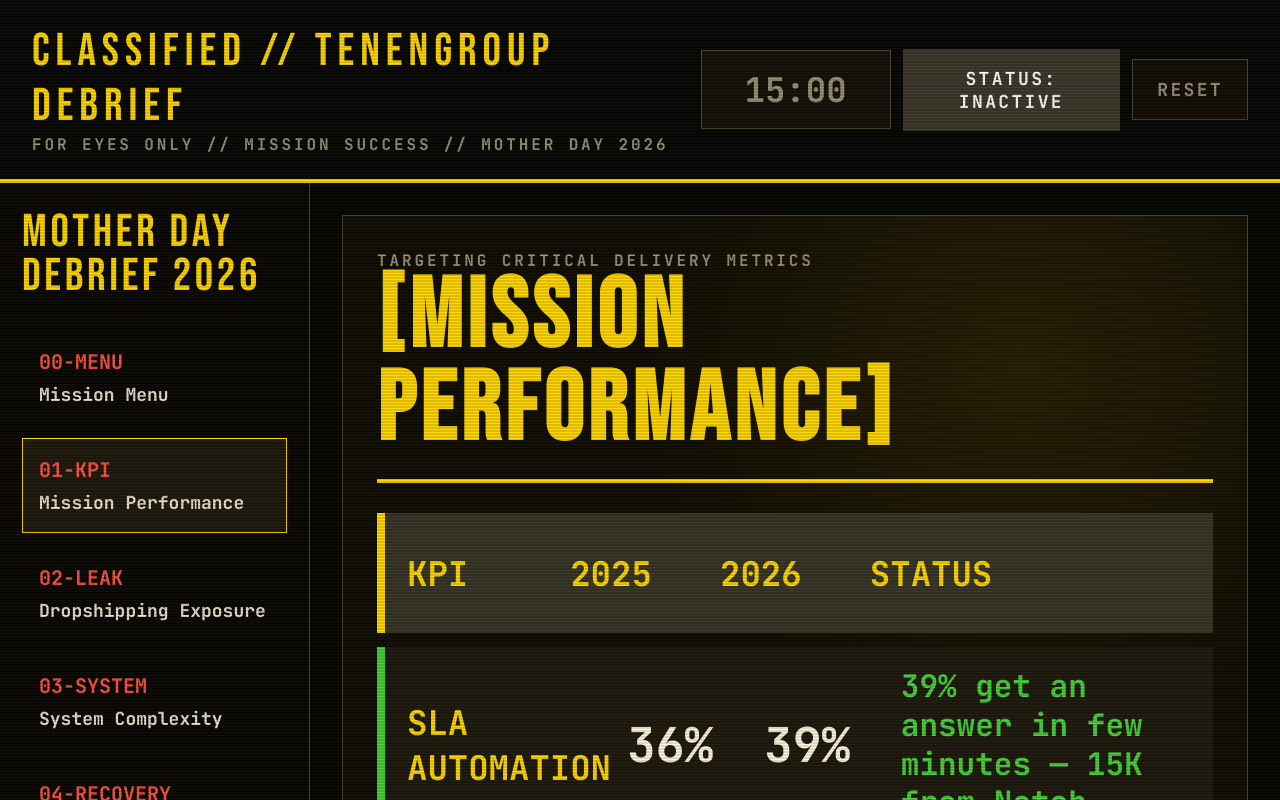
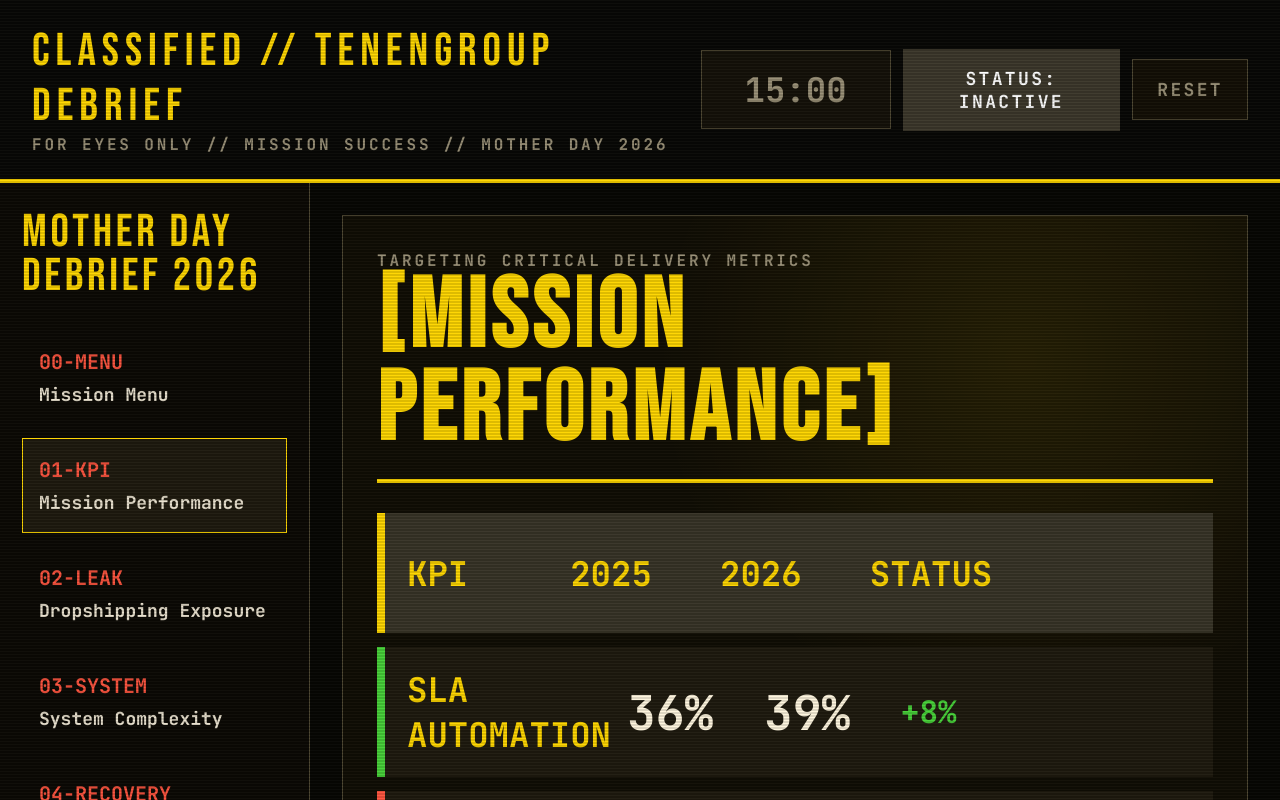
Before and after one commit to brunod-droid/tenengroup-hub-clean, a Next.js app: page /debriefs in a window 1280 px wide. Both pictures are taken after a click on the button "ENTER DEBRIEF". Shown: the top 800 px of the page. Built offline with nearby package versions, Linux system fonts and the light colour scheme.

Commit message:
Add files via upload

```diff
--- a/pages/debriefs.js
+++ b/pages/debriefs.js
@@ -191,7 +191,7 @@ function Slide1() {
           <b>SLA AUTOMATION</b>
           <strong>36%</strong>
           <strong>39%</strong>
-          <span>39% get an answer in few minutes — 15K from Notch</span>
+          <span>+8%</span>
         </div>
 
         <div className="yearRow redLine">
```
